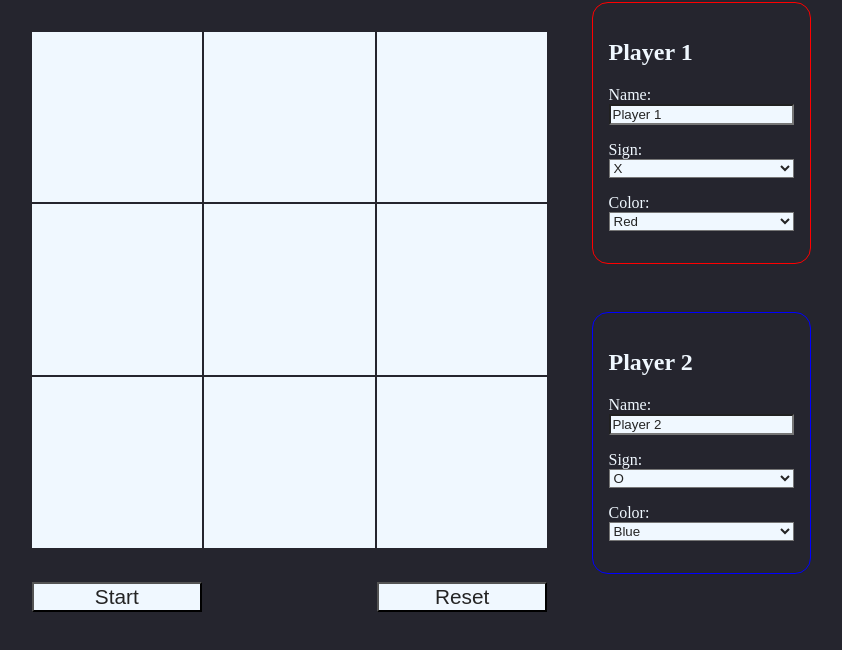
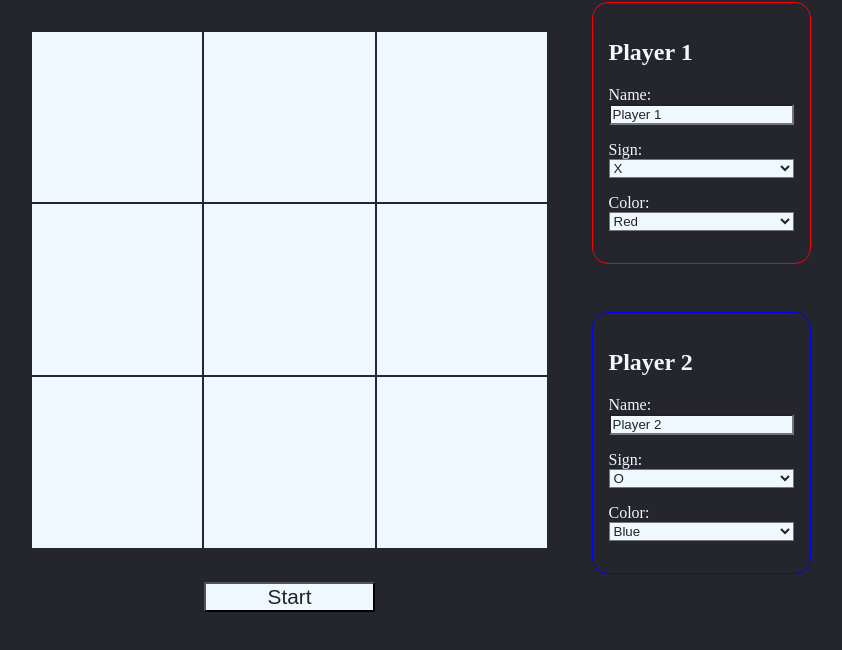
Before and after one commit to 02rasjac/tic-tac-toe, a website: page index.html in a window 1280 px wide. Shown: the part 78-728 px from the top of the page, without its empty margins (219-1061 px from the left). Drawn offline with Linux system fonts and the light colour scheme.

Commit message:
Change start & reset to one button

```diff
--- a/game.js
+++ b/game.js
@@ -137,7 +137,7 @@ const game = (() => {
     }
   };
 
-  const start = () => {
+  const startReset = () => {
     gameboard.reset();
     nSelected = 0;
     ended = false;
@@ -146,5 +146,5 @@ const game = (() => {
   };
 
   document.addEventListener('click', select);
-  document.querySelector('#start').addEventListener('click', start);
+  document.querySelector('#start-reset').addEventListener('click', startReset);
 })();
--- a/index.html
+++ b/index.html
@@ -20,8 +20,7 @@
         <div class="square"></div>
         <div class="square"></div>
         <div class="square"></div>
-        <button id="start" class="btn-game-ctrl">Start</button>
-        <button id="reset" class="btn-game-ctrl">Reset</button>
+        <button id="start-reset" class="btn-game-ctrl">Start</button>
       </div>
       <div class="creator">
         <div id="p1" class="player-creation">
--- a/style.css
+++ b/style.css
@@ -39,17 +39,14 @@ body {
   align-items: center;
 }
 
-.btn-game-ctrl {
+#start-reset {
   font-size: 1.3rem;
   margin-top: 2rem;
-}
-
-#reset {
-  grid-column: -1 / -2;
+  grid-column: 2 / 3;
 }
 
 .square,
-.btn-game-ctrl,
+#start-reset,
 input,
 select,
 option {
```
